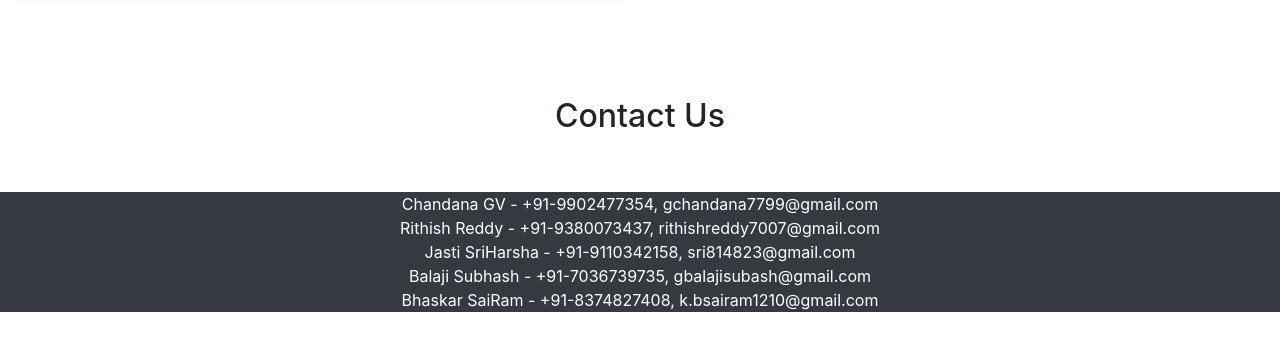
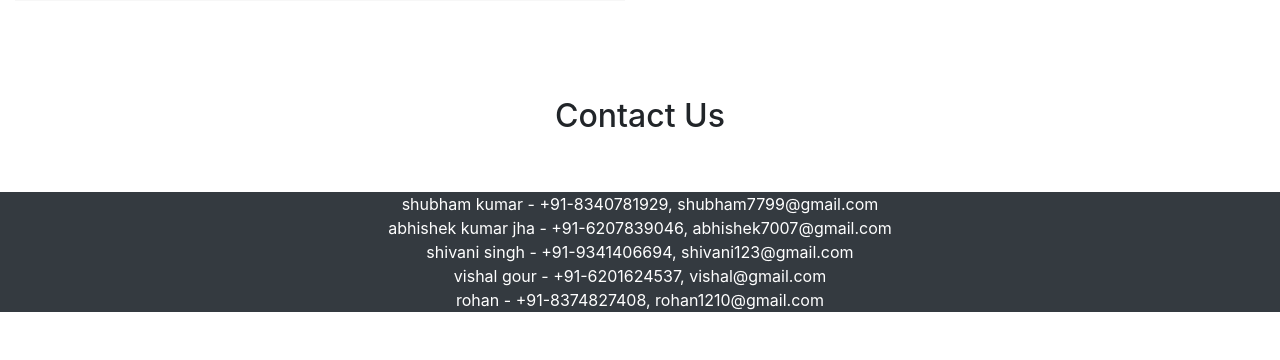
Before and after one commit to Shubhamkumar199/Bloodbank-management-system-project, a PHP site: page /main.php in a window 1280 px wide. Shown: the part 1215-1575 px from the top of the page. Run offline with PHP 8.4, Linux system fonts and the light colour scheme; some libraries are stand-ins or nearby versions.

Commit message:
Update main.php

```diff
--- a/Blood-Bank-Management-System/main.php
+++ b/Blood-Bank-Management-System/main.php
@@ -97,7 +97,7 @@
     <h2 class="text-center">Contact Us</h2>
   </div>
   <div>
-  <p class="text-center bg-dark text-white">Chandana GV - +91-9902477354, gchandana7799@gmail.com<br>Rithish Reddy - +91-9380073437, rithishreddy7007@gmail.com<br>Jasti SriHarsha - +91-9110342158, sri814823@gmail.com<br>Balaji Subhash - +91-7036739735, gbalajisubash@gmail.com<br>Bhaskar SaiRam - +91-8374827408, k.bsairam1210@gmail.com</p>
+  <p class="text-center bg-dark text-white">shubham kumar - +91-8340781929, shubham7799@gmail.com<br>abhishek kumar jha - +91-6207839046, abhishek7007@gmail.com<br>shivani singh - +91-9341406694, shivani123@gmail.com<br>vishal gour - +91-6201624537, vishal@gmail.com<br>rohan - +91-8374827408, rohan1210@gmail.com</p>
   <a href="contact.html"> </a>
   </div>
 </section>
```
